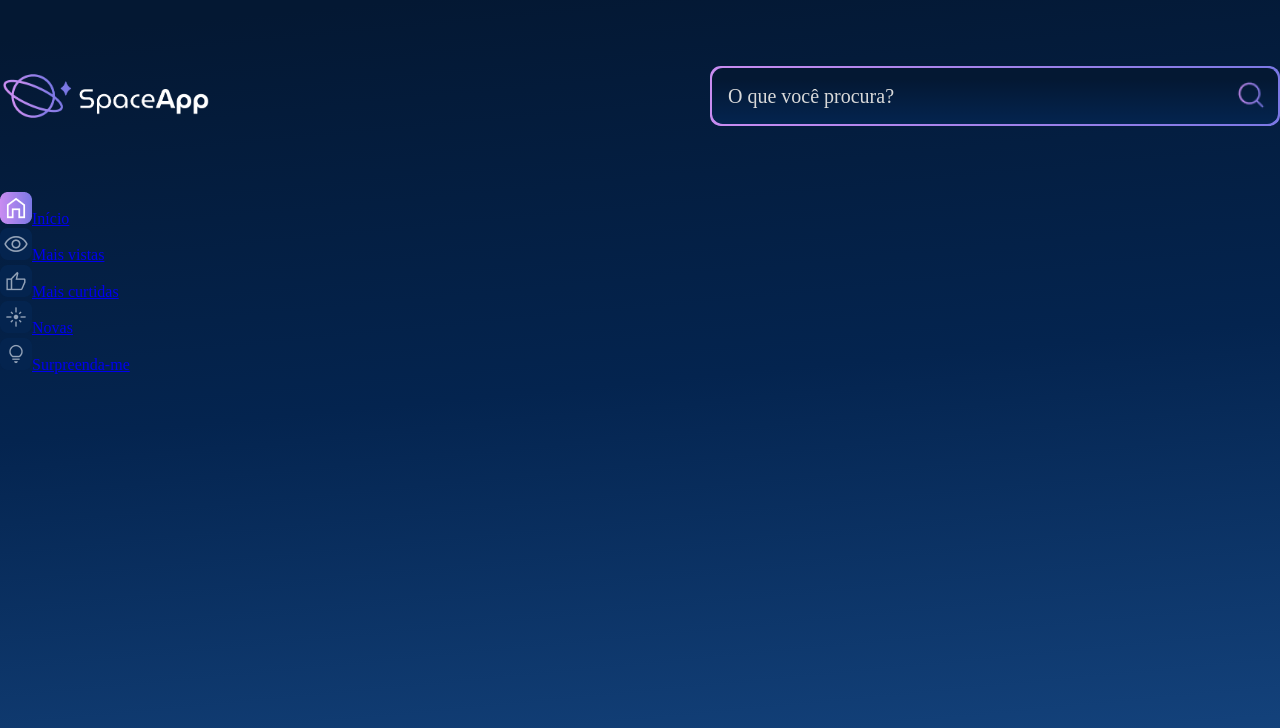
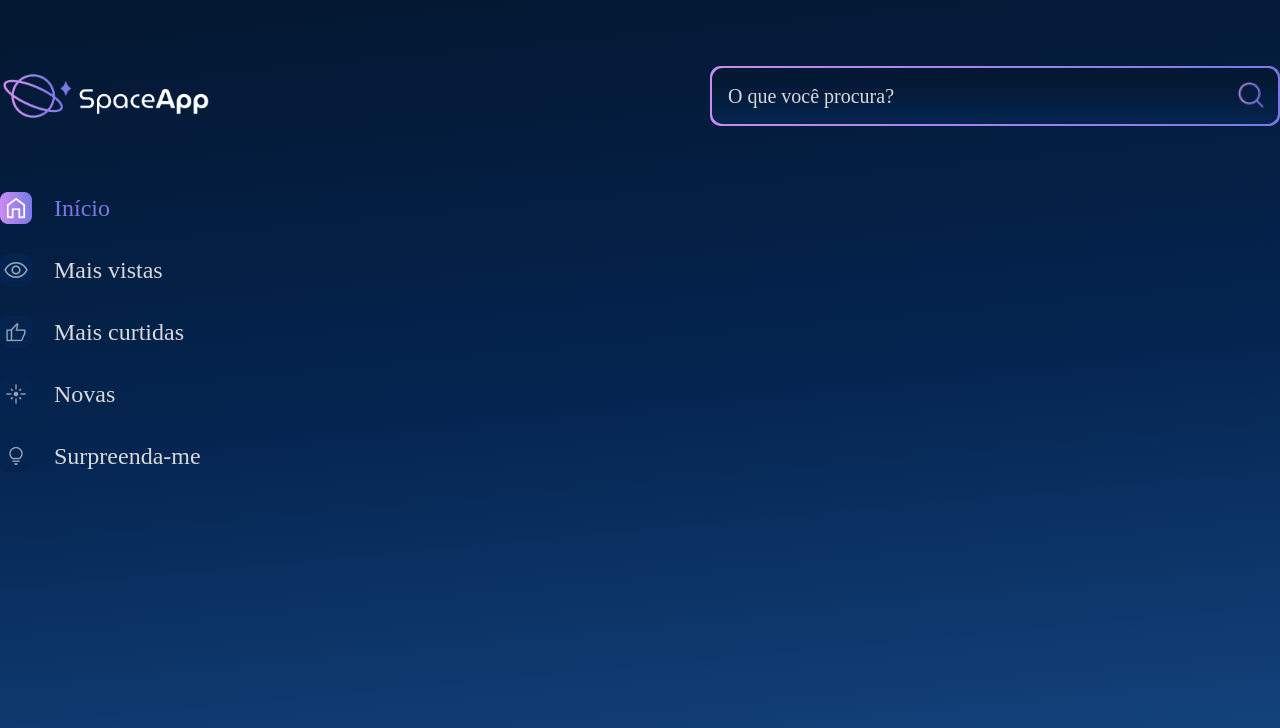
Before and after one commit to Melksedeque/spaceapp-react, a React (Vite) app: page / in a window 1280 px wide. Shown: the top 728 px of the page. Built offline with nearby package versions, Linux system fonts and the light colour scheme.

Commit message:
Estilização inicial do componente NavItem

```diff
--- a/src/components/Sidebar/NavItem/index.jsx
+++ b/src/components/Sidebar/NavItem/index.jsx
@@ -1,6 +1,15 @@
 import styled from "styled-components";
 
-const StyledNavItem = styled.li``;
+const StyledNavItem = styled.li`
+  align-items: center;
+  color: ${(props) => (props.$active ? "#7B78E5" : "#D9D9D9")};
+  cursor: pointer;
+  display: flex;
+  font-size: 1.5rem;
+  gap: 1.375rem;
+  line-height: 1.813rem;
+  margin-bottom: 30px;
+`;
 
 export default function NavItem({
   children,
@@ -9,9 +18,9 @@ export default function NavItem({
   isActive = false,
 }) {
   return (
-    <StyledNavItem>
+    <StyledNavItem $active={isActive}>
       <img src={isActive ? activeIcon : icon} alt="Ícone do item ${children}" />
-      <a href="#">{children}</a>
+      {children}
     </StyledNavItem>
   );
 }
```
